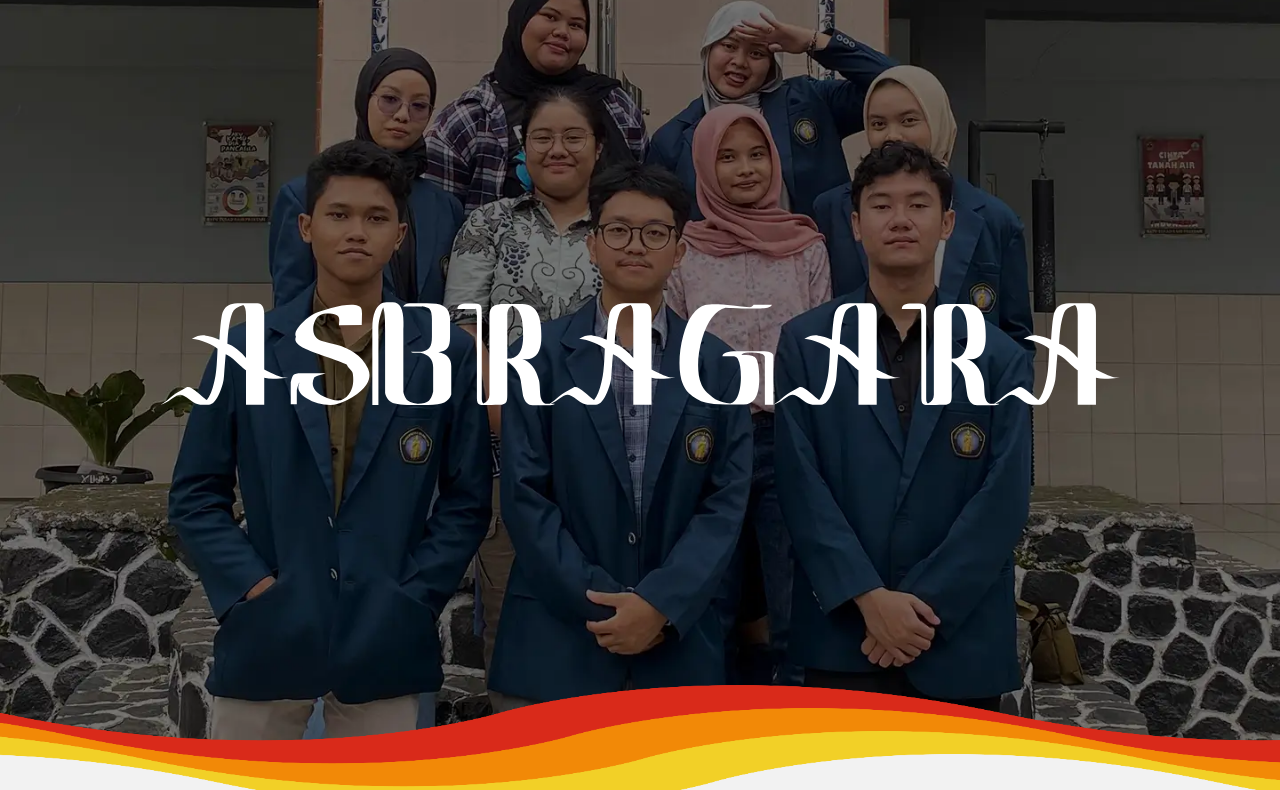
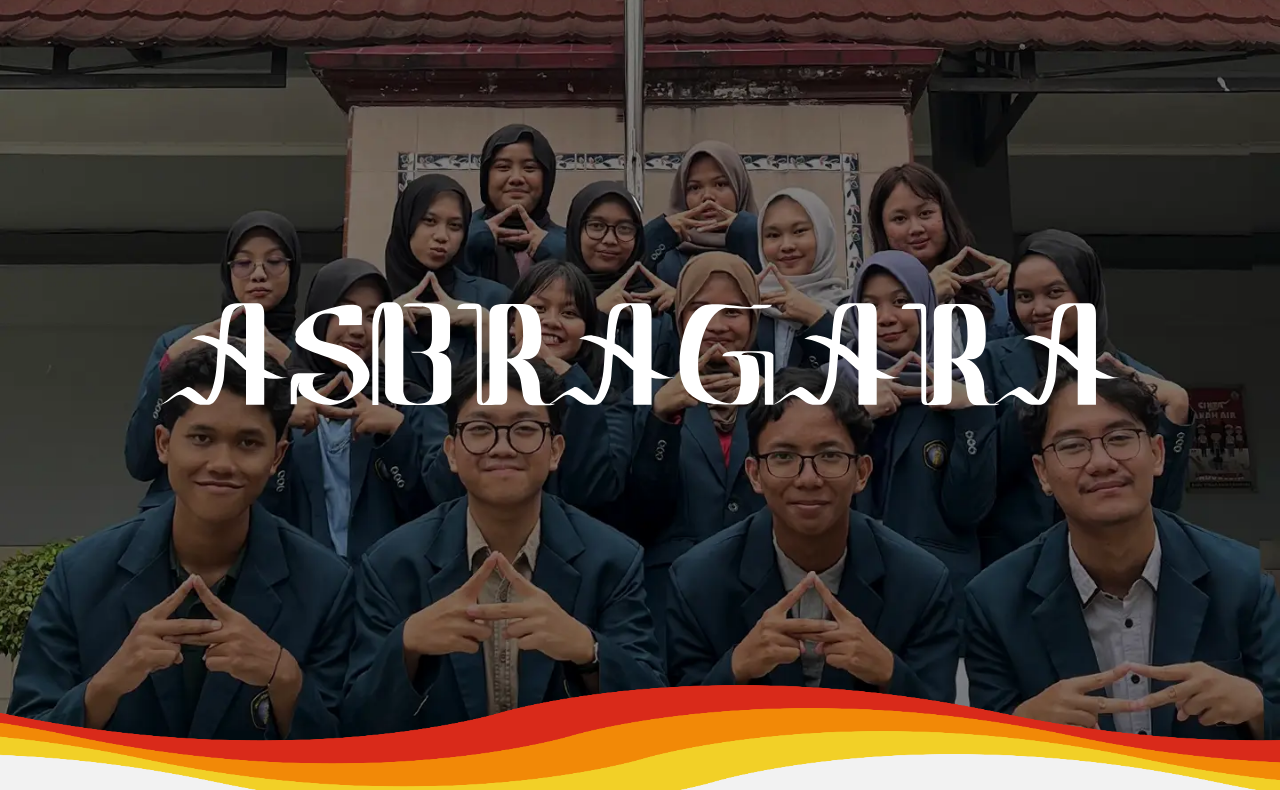
Before and after one commit to rizqiaditya222/Asbragara, a plain HTML site: page index.html in a window 1280 px wide. Shown: the part 126-916 px from the top of the page. Drawn offline with nearby package versions, Linux system fonts and the light colour scheme.

Commit message:
change thumbnail

```diff
--- a/index.html
+++ b/index.html
@@ -56,7 +56,7 @@
     }
 
     #Home {
-        background-image: url('images/hero1.webp');
+        background-image: url('images/hero5.webp');
         animation: swap 20s infinite ease-in-out;
         min-height: 60vh;
     }
```
Also changed, not shown: images/hero5.webp (added), wave1/ICA-Photoroom.png (deleted), wave1/ara-Photoroom.png (deleted), wave1/lulu-Photoroom.png (deleted).
